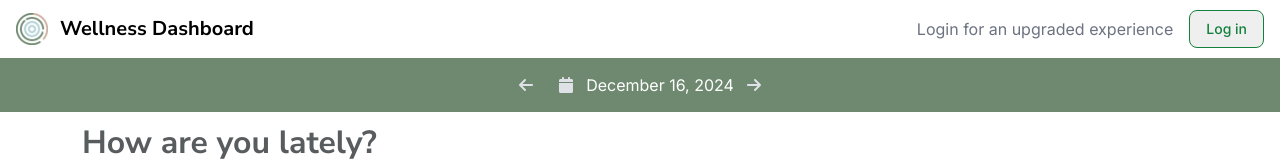
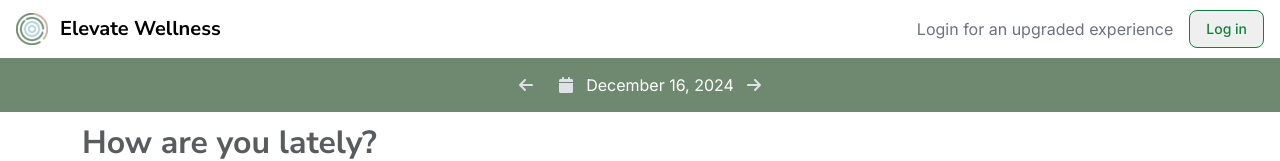
Before and after one commit to Crambeary/wellness_reflection, a Next.js app: page / in a window 1280 px wide. Shown: the top 161 px of the page. Built offline with nearby package versions, Linux system fonts and the light colour scheme; no server answers.

Commit message:
new name

```diff
--- a/app/components/header.tsx
+++ b/app/components/header.tsx
@@ -49,7 +49,7 @@ export default function Header() {
                         className="h-8 w-8 mr-3"
                     />
                     <span className="font-['Nunito_Sans'] font-bold text-xl">
-                        Wellness Dashboard
+                        Elevate Wellness
                     </span>
                 </a>
 
```
